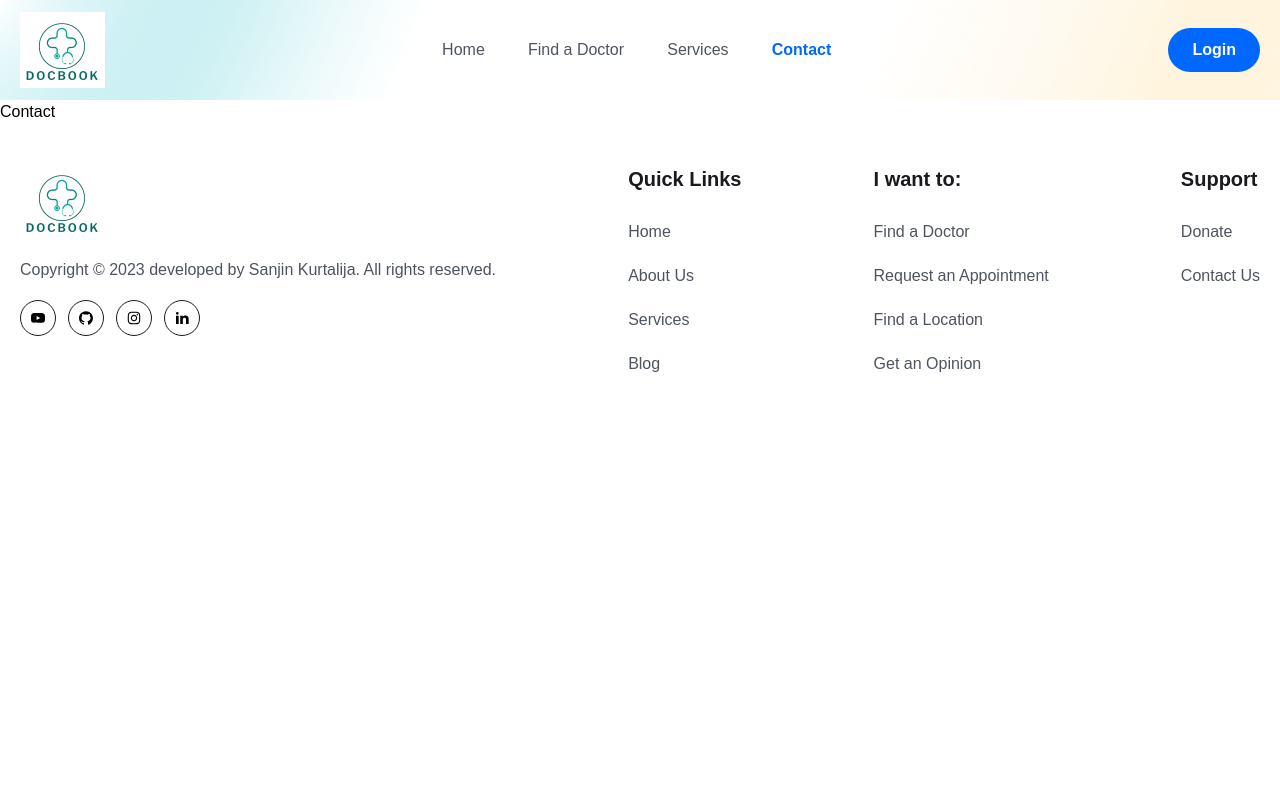
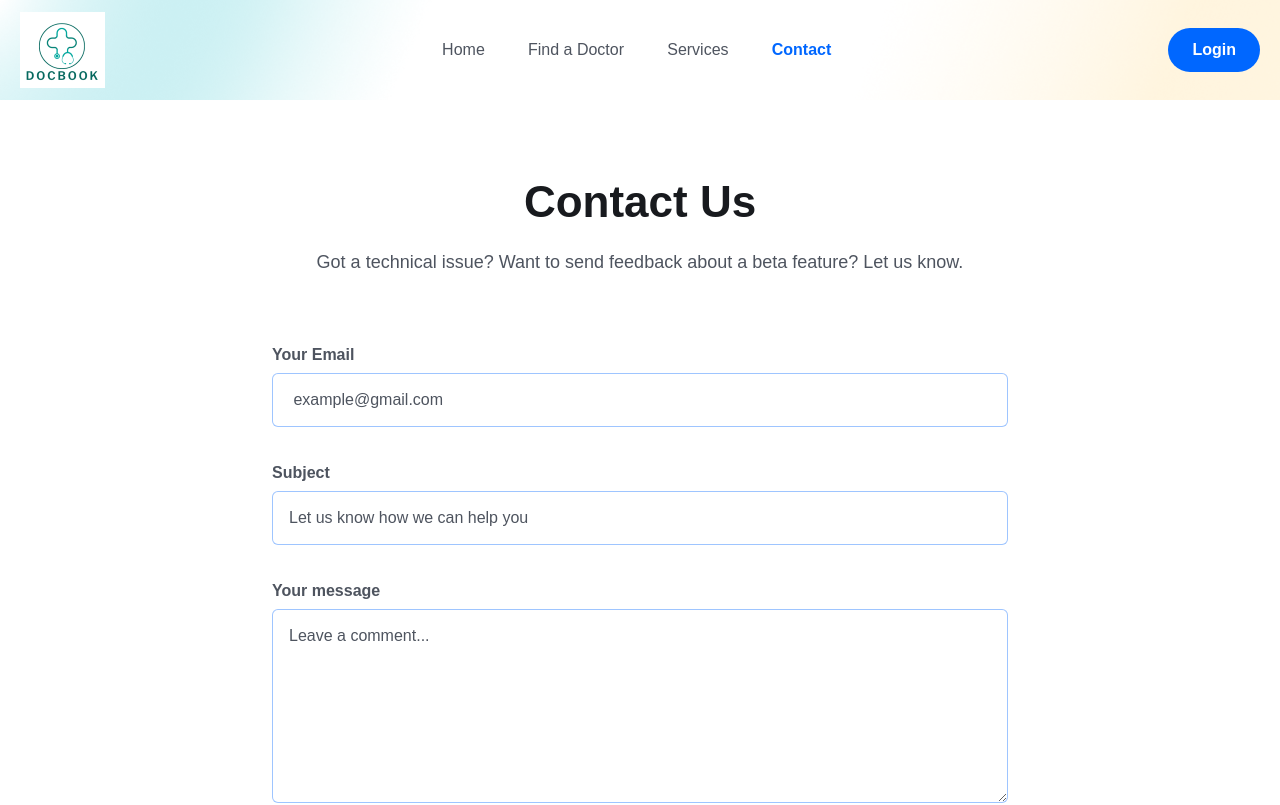
Before and after one commit to Sanjin888/DocBook, a React (Vite) app in the folder frontend/: page /contact in a window 1280 px wide. Shown: the top 805 px of the page. Built offline with nearby package versions, Linux system fonts and the light colour scheme; the HTML template or start-up script is replaced by a standard one.

Commit message:
contact page

```diff
--- a/frontend/src/index.css
+++ b/frontend/src/index.css
@@ -32,6 +32,14 @@
  .hero__section{
   @apply bg-[url('./assets/images/hero-bg.png')] bg-no-repeat bg-center bg-cover
  }
+
+ .form__label{
+  @apply text-textColor font-semibold text-[16px] leading-7 mb-2
+ }
+
+ .form__input{
+  @apply w-full px-4 py-3 border border-solid border-[#0066FF61] focus:outline-none focus:border-primaryColor text-[16px] leading-7 text-headingColor placeholder:text-textColor cursor-pointer rounded-md
+ }
 }
 
 @media only screen and (max-width: 1024px) {
--- a/frontend/src/pages/Contact.jsx
+++ b/frontend/src/pages/Contact.jsx
@@ -1,7 +1,56 @@
-import React from "react";
+const Contact = () => {
+  return (
+    <section>
+      <div className="px-4 mx-auto max-w-screen-md">
+        <h2 className="heading text-center">Contact Us</h2>
+        <p className=" mb-8 lg:mb-16 font-light text-center text__para ">
+          Got a technical issue? Want to send feedback about a beta feature? Let
+          us know.
+        </p>
+        <form action="#" className="space-y-8">
+          <div>
+            <label htmlFor="email" className="form__label">
+              Your Email
+            </label>
+            <input
+              type="email"
+              id="email"
+              placeholder=" example@gmail.com"
+              className="form__input mt-1"
+            />
+          </div>
 
-const Contact = () => {
-  return <div>Contact</div>;
+          <div>
+            <label htmlFor="subject" className="form__label">
+              Subject
+            </label>
+            <input
+              type="text"
+              id="subject"
+              placeholder="Let us know how we can help you "
+              className="form__input mt-1"
+            />
+          </div>
+
+          <div className=" sm:col-span-2">
+            <label htmlFor="message" className="form__label">
+              Your message
+            </label>
+            <textarea
+              rows="6"
+              type="text"
+              id="message"
+              placeholder="Leave a comment..."
+              className="form__input mt-1"
+            />
+          </div>
+          <button type="submit" className="btn rounded sm:w-fit">
+            Submit
+          </button>
+        </form>
+      </div>
+    </section>
+  );
 };
 
 export default Contact;
```
